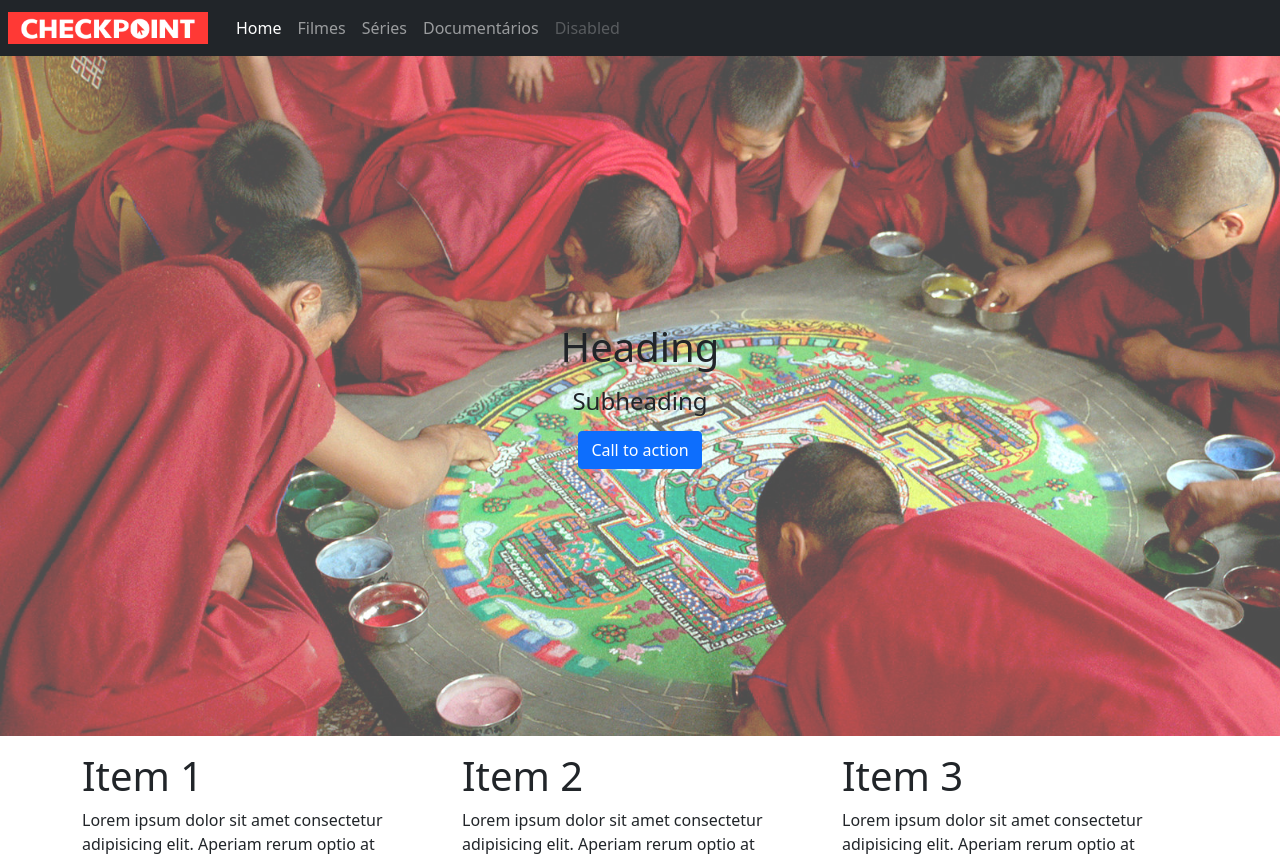
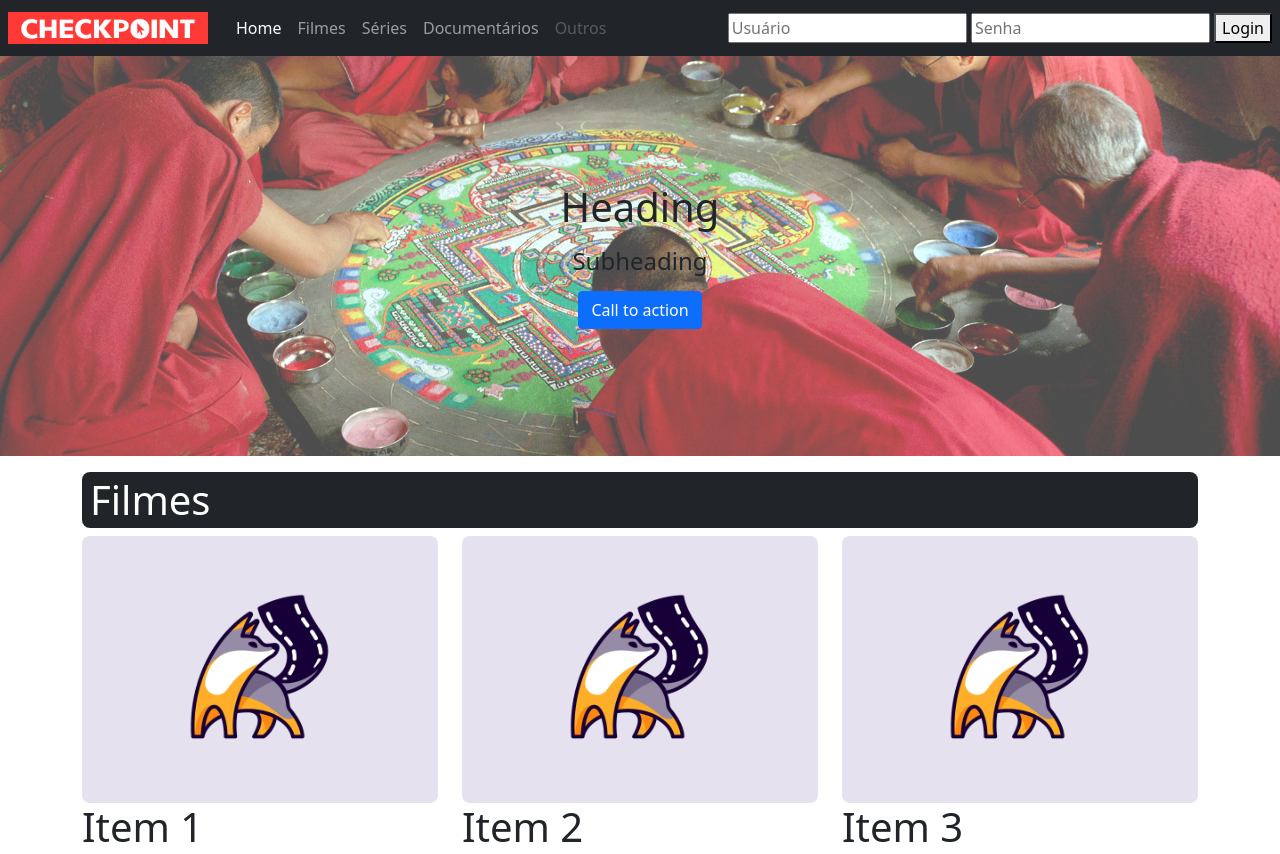
Before and after one commit to wagnermor/front-endI-checkpoint03, a plain HTML site: page template/index.html in a window 1280 px wide. Shown: the top 854 px of the page. Drawn offline with nearby package versions, Linux system fonts and the light colour scheme.

Commit message:
fix layout

```diff
--- a/template/css/style.css
+++ b/template/css/style.css
@@ -11,17 +11,19 @@
 }
 
 .monks-image {
-  height: 85vh;
   background-image: url("../img/monks-image.jpg");
   padding: 0;
   background-attachment: fixed, scroll;
   background-repeat: no-repeat, repeat-y;
   background-size:cover;
-  background-position: 0 0;
+  background-position: bottom;
+}
+
+.monks-image, .banner {
+  height: 50vh;
 }
 
 .banner {
-  height: 85vh;
   background-color: rgba(255, 255, 255, 0.3);
 }
 
@@ -41,14 +43,55 @@
 
 .navbar-collapse {
   background: rgba(0, 0, 0, .8);
-  width: 30vw;
+  /* width: 30vw; */
   padding: .5rem;
 }
 
+.login-container {
+  display: flex;
+  width: 100%;
+  justify-content: flex-end;
+  padding-right: .5rem;
+}
+
+.title-section {
+  display: flex;
+  align-items: center;
+  padding-left: .5rem;
+  height: 10vh;
+  margin-bottom: .5rem;
+}
+
+.title-section, .filme-img img {
+  border-radius: 8px;
+}
+
+#filmes, #series, #documentarios {
+  color: #fff;
+  margin: 0;
+}
+
+.filme-img {
+  display: flex;
+  align-items: center;
+  justify-content: center;
+  /* width: 200px; */
+}
+
+.filme-img img{
+  width: 100%;
+}
+
+/*full size*/
 @media (min-width: 480px) {
   .navbar {
     height: 56px;
   }
+
+  .resize {
+    width: 80%;
+  }
+
   .logo{
     display: block;
     padding-left: .5rem;
--- a/template/index.html
+++ b/template/index.html
@@ -18,7 +18,7 @@
         <div class="logo text-center bg-dark">
           <a href="#" class="navbar-left"><img src="./img/checkpoint-logo-593x96.png"></a>
         </div>
-        <div class="container-fluid">
+        <div class="container-fluid resize">
           <!-- <a class="navbar-brand" href="#">Navbar</a> -->
           <button class="navbar-toggler" type="button" data-bs-toggle="collapse" data-bs-target="#navbarNavAltMarkup" aria-controls="navbarNavAltMarkup" aria-expanded="false" aria-label="Toggle navigation">
             <span class="navbar-toggler-icon"></span>
@@ -26,13 +26,24 @@
           <div class="collapse navbar-collapse" id="navbarNavAltMarkup">
             <div class="navbar-nav">
               <a class="nav-link active" aria-current="page" href="#">Home</a>
-              <a class="nav-link" href="#">Filmes</a>
+              <a class="nav-link" href="#filmes">Filmes</a>
               <a class="nav-link" href="#">Séries</a>
               <a class="nav-link" href="#">Documentários</a>
-              <a class="nav-link disabled" href="#" tabindex="-1" aria-disabled="true">Disabled</a>
+              <a class="nav-link disabled" href="#" tabindex="-1" aria-disabled="true">Outros</a>
             </div>
           </div>
         </div>
+        <!-- login form -->
+        <div class="login-container">
+          <form action="#" method="get">
+            <input type="text" placeholder="Usuário" name="username">
+            <input type="text" placeholder="Senha" name="psw">
+            <button type="submit">Login</button>
+          </form>
+        </div>
+        <!-- <button type="button" class="btn btn-primary button-login" data-bs-toggle="modal" data-bs-target="#exampleModal">
+          Login
+      </button> -->
       </nav>
 
       <!-- banner -->
@@ -48,17 +59,29 @@
 
     <main>
       <div class="container-sm my-3">
+        <div class="navbar navbar-expand-lg sticky-top navbar-dark bg-dark title-section">
+          <h1 id="filmes">Filmes</h1>
+        </div>
 
         <div class="row">
           <div class="col-sm-4">
+            <div class="filme-img">
+              <img src="./img/fox-logo.png" alt="">
+            </div>
             <h1>Item 1</h1>
             <p>Lorem ipsum dolor sit amet consectetur adipisicing elit. Aperiam rerum optio at voluptatum error, corrupti?</p>
           </div>
           <div class="col-sm-4">
+            <div class="filme-img">
+              <img src="./img/fox-logo.png" alt="">
+            </div>
             <h1>Item 2</h1>
             <p>Lorem ipsum dolor sit amet consectetur adipisicing elit. Aperiam rerum optio at voluptatum error, corrupti?</p>
           </div>
           <div class="col-sm-4">
+            <div class="filme-img">
+              <img src="./img/fox-logo.png" alt="">
+            </div>
             <h1>Item 3</h1>
             <p>Lorem ipsum dolor sit amet consectetur adipisicing elit. Aperiam rerum optio at voluptatum error, corrupti?</p>
           </div>
@@ -66,14 +89,23 @@
 
         <div class="row">
           <div class="col-md-4">
+            <div class="filme-img">
+              <img src="./img/fox-logo.png" alt="">
+            </div>
             <h1>Item 4</h1>
             <p>Lorem ipsum dolor sit amet consectetur adipisicing elit. Aperiam rerum optio at voluptatum error, corrupti?</p>
           </div>
           <div class="col-md-4">
+            <div class="filme-img">
+              <img src="./img/fox-logo.png" alt="">
+            </div>
             <h1>Item 5</h1>
             <p>Lorem ipsum dolor sit amet consectetur adipisicing elit. Aperiam rerum optio at voluptatum error, corrupti?</p>
           </div>
           <div class="col-md-4">
+            <div class="filme-img">
+              <img src="./img/fox-logo.png" alt="">
+            </div>
             <h1>Item 6</h1>
             <p>Lorem ipsum dolor sit amet consectetur adipisicing elit. Aperiam rerum optio at voluptatum error, corrupti?</p>
           </div>
```
